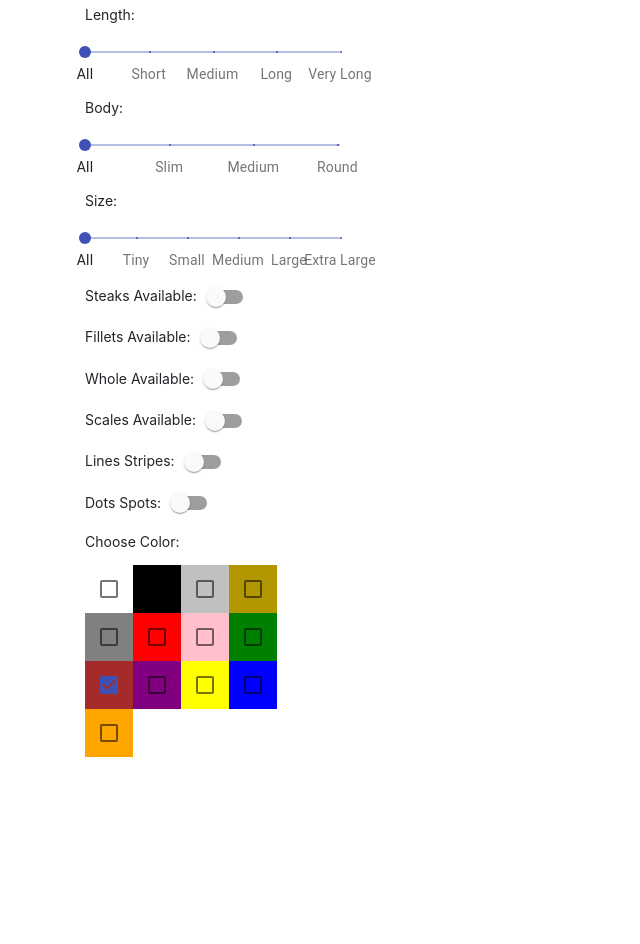
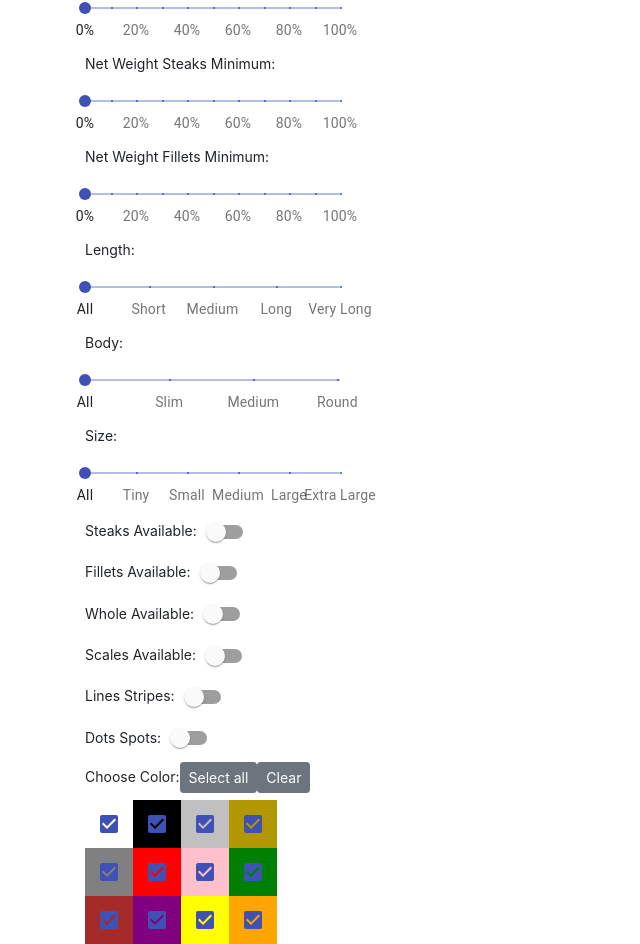
Before and after one commit to ehsanquranwala/openoms, a React (Create React App) app: page /category in a window 1280 px wide. Shown: the part 535-1479 px from the top of the page, without its empty margins (0-640 px from the left). Before the commit the page ends 1292 px from the top, so only its background shows below. Built offline with nearby package versions, Linux system fonts and the light colour scheme; what secure-ls would draw is missing.

Commit message:
filter Page

```diff
--- a/src/components/Category.js
+++ b/src/components/Category.js
@@ -91,49 +91,187 @@ const Taste_Class = [
 ];
 const Price_Class = [
   {
-    value: 8,
+    value: 0,
     label: 'A',
   }
   ,{
-    value: 16,
+    value: 9,
     label: 'B',
   },
   {
-    value: 24,
+    value: 18,
     label: 'C',
   },
   {
-    value: 32,
+    value: 27,
     label: 'D',
   }
   ,{
-    value: 40,
+    value: 36,
     label: 'E',
   },
   {
-    value: 48,
+    value: 45,
     label: 'F',
   },
   {
-    value: 56,
+    value: 54,
     label: 'G',
   },
   {
-    value: 64,
+    value: 63,
     label: 'H',
   },
   {
     value: 72,
     label: 'I',
   },{
-    value: 80,
+    value: 81,
     label: 'J',
   },{
-    value: 88,
+    value: 90,
     label: 'K',
   },{
-    value: 96,
+    value: 99,
     label: 'L',
+  },
+];
+const Net_Wt_Steaks_Min = [
+  {
+    value: 0,
+    label: '0%',
+  },
+  {
+    value: 10,
+    label: '',
+  },
+  {
+    value: 20,
+    label: '20%',
+  },
+  {
+    value: 30,
+    label: '',
+  },
+  {
+    value: 40,
+    label: '40%',
+  },
+  {
+    value: 50,
+    label: '',
+  },
+  {
+    value: 60,
+    label: '60%',
+  },
+  {
+    value: 70,
+    label: '',
+  },
+  {
+    value: 80,
+    label: '80%',
+  },
+  {
+    value: 90,
+    label: '',
+  },
+  {
+    value: 100,
+    label: '100%',
+  },
+];
+const Net_Wt_Fillets_Min = [
+  {
+    value: 0,
+    label: '0%',
+  },
+  {
+    value: 10,
+    label: '',
+  },
+  {
+    value: 20,
+    label: '20%',
+  },
+  {
+    value: 30,
+    label: '',
+  },
+  {
+    value: 40,
+    label: '40%',
+  },
+  {
+    value: 50,
+    label: '',
+  },
+  {
+    value: 60,
+    label: '60%',
+  },
+  {
+    value: 70,
+    label: '',
+  },
+  {
+    value: 80,
+    label: '80%',
+  },
+  {
+    value: 90,
+    label: '',
+  },
+  {
+    value: 100,
+    label: '100%',
+  },
+];
+const Net_Wt_Whole_Min = [
+  {
+    value: 0,
+    label: '0%',
+  },
+  {
+    value: 10,
+    label: '',
+  },
+  {
+    value: 20,
+    label: '20%',
+  },
+  {
+    value: 30,
+    label: '',
+  },
+  {
+    value: 40,
+    label: '40%',
+  },
+  {
+    value: 50,
+    label: '',
+  },
+  {
+    value: 60,
+    label: '60%',
+  },
+  {
+    value: 70,
+    label: '',
+  },
+  {
+    value: 80,
+    label: '80%',
+  },
+  {
+    value: 90,
+    label: '',
+  },
+  {
+    value: 100,
+    label: '100%',
   },
 ];
 const Length = [
@@ -202,12 +340,9 @@ const Size = [
     label: 'Extra Large',
   },
 ];
-
-
 function valuetext(value) {
   return `${value}`+'0g';
 }
-
 function valueLabelFormat(value) {
   return thorns.findIndex((thorn) => thorn.value === value) + 1;
 }
@@ -222,11 +357,12 @@ function valueLabelFormat(value) {
                     value:10,
                     fBone:4,
                     Salt_Water:2,
-                    filter:{Thorns:4,Salt_Water:2,Meat_Whiteness:0,Taste_Class:0,Length:0,Body:0,Size:0,Steaks_Available:false,Fillets_Available:false,Whole_Available:false,Dots_Spots:false,Lines_Stripes:false},
-                    colorFilter:[],
+                    filter:{Thorns:4,Salt_Water:2,Meat_Whiteness:0,Taste_Class:0,Length:0,Body:0,Size:0,Steaks_Available:false,Fillets_Available:false,Whole_Available:false,Dots_Spots:false,Lines_Stripes:false,Price_Class:[0,99],Net_Wt_Steaks_Min:10,Net_Wt_Fillets_Min:10,Net_Wt_Whole_Min:10},
+                    colorFilter:{'white':true, 'black':true, 'silver':true, 'golden':true, 'gray':true, 'red':true, 'pink':true, 'green':true, 'brown':true, 'purple':true, 'yellow':true, 'orange':true, 'blue':true},
                     appliedFilter:[],
+                    select_all_color:true
                   };
-                   }
+        }
     componentDidMount(){
       categories=this.props.category
       this.filter()
@@ -234,7 +370,6 @@ function valueLabelFormat(value) {
     filter(){
       let {filter,colorFilter}=this.state;
       let filtered=[];
-      console.log('as',Object.keys(filter).length)
 
         this.props.product.map((fishDataa) => {
 
@@ -249,10 +384,40 @@ function valueLabelFormat(value) {
 
         let Taste_Class=(fishDataa.filter[`Taste_Class`]<10);
         if(filter[`Taste_Class`]!=0){ Taste_Class=(filter[`Taste_Class`]==fishDataa.filter[`Taste_Class`]) }
+       //Price Filter
+       var a=filter[`Price_Class`],tempo=0,tempo1=0;
+       if( a[0]==0){ tempo=12
+       }else if(a[0]==9){tempo=11
+       }else if(a[0]==18){tempo=10
+       }else if(a[0]==27){tempo=9
+       }else if(a[0]==36){tempo=8
+       }else if(a[0]==45){ tempo=7
+       }else if(a[0]==54){tempo=6
+       }else if(a[0]==63){tempo=5
+       }else if(a[0]==72){tempo=4
+       }else if(a[0]==81){ tempo=3
+       }else if(a[0]==90){tempo=2
+       }else if( a[0]==99){tempo=1}
+       else{tempo=13}
 
-       // let Price_Class=(fishDataa.filter[`Taste_Class`]<10);
-       // if(filter[`Price_Class`]!=0){ Price_Class=(filter[`Taste_Class`]==fishDataa.filter[`Taste_Class`]) }
-
+      if( a[1]==0){ tempo1=12
+        }else if( a[1]==9){ tempo1=11
+        }else if( a[1]==18){tempo1=10
+        }else if( a[1]==27){tempo1=9
+        }else if( a[1]==36){tempo1=8
+        }else if( a[1]==45){ tempo1=7
+        }else if( a[1]==54){tempo1=6
+        }else if( a[1]==63){tempo1=5
+        }else if( a[1]==72){tempo1=4
+        }else if(a[1]==81){ tempo1=3
+        }else if( a[1]==90){tempo1=2
+        }else if( a[1]==99){tempo1=1}
+        else{tempo1=1}
+        let Price_Class_Low=(fishDataa.filter[`Price_Class`]<=15);
+        let Price_Class_High=(fishDataa.filter[`Price_Class`]>=0);
+       if(tempo<13 || tempo1>1){
+         Price_Class_Low=( fishDataa.filter[`Price_Class`]>=tempo1)
+         Price_Class_High=(fishDataa.filter[`Price_Class`]<=tempo)}
 
         let Length=(fishDataa.filter[`Length`]<10);
         if(filter[`Length`]!=0){ Length=(filter[`Length`]==fishDataa.filter[`Length`]) }
@@ -261,12 +426,25 @@ function valueLabelFormat(value) {
         let Size=(fishDataa.filter[`Size`]<10);
         if(filter[`Size`]!=0){ Taste_Class=(filter[`Size`]==fishDataa.filter[`Size`]) }
 
+        let Net_Wt_Steaks_Min=(fishDataa.filter[`Net_Wt_Steaks_Min`]<=100);
+        if(filter[`Net_Wt_Steaks_Min`]!=10){
+          Net_Wt_Steaks_Min=((filter[`Net_Wt_Steaks_Min`]*10)<=fishDataa.filter[`Net_Wt_Steaks_Min`]) }
+
+          let Net_Wt_Fillets_Min=(fishDataa.filter[`Net_Wt_Fillets_Min`]<=100);
+        if(filter[`Net_Wt_Steaks_Min`]!=10){
+          Net_Wt_Fillets_Min=((filter[`Net_Wt_Fillets_Min`]*10)<=fishDataa.filter[`Net_Wt_Fillets_Min`]) }
+
+          let Net_Wt_Whole_Min=(fishDataa.filter[`Net_Wt_Whole_Min`]<=100);
+        if(filter[`Net_Wt_Whole_Min`]!=10){
+          Net_Wt_Whole_Min=((filter[`Net_Wt_Whole_Min`]*10)<=fishDataa.filter[`Net_Wt_Whole_Min`]) }
+
         let Steaks_Available=(fishDataa.filter[`Steaks_Available`]<5);
         if(filter[`Steaks_Available`]!=false){ Steaks_Available=(1==fishDataa.filter[`Steaks_Available`]) }
         let Fillets_Available=(fishDataa.filter[`Fillets_Available`]<5);
         if(filter[`Fillets_Available`]!=false){ Fillets_Available=(1==fishDataa.filter[`Fillets_Available`]) }
         let Whole_Available=(fishDataa.filter[`Whole_Available`]<5);
         if(filter[`Whole_Available`]!=false){ Whole_Available=(1==fishDataa.filter[`Whole_Available`]) }
+
         let Scales=(fishDataa.filter[`Scales`]<10);
         if(filter[`Scales`]!=false){ Scales=(1==fishDataa.filter[`Scales`]) }
         let Dots_Spots=(fishDataa.filter[`Dots_Spots`]<10);
@@ -281,11 +459,9 @@ function valueLabelFormat(value) {
             Skin_Color_1=Skin_Color_1 && v
         })
       }
-            console.log('coloe',Skin_Color_1)
-          if(thorn&& Salt_Water&&Meat_Whiteness&&Taste_Class&&Steaks_Available&&Fillets_Available&&Whole_Available&&Scales&&Dots_Spots&&Lines_Stripes&&Length&&Body&&Size){
+         if(thorn&& Salt_Water&&Meat_Whiteness&&Taste_Class&&Steaks_Available&&Fillets_Available&&Whole_Available&&Scales&&Dots_Spots&&Lines_Stripes&&Length&&Body&&Size&&Price_Class_Low&&Price_Class_High&Net_Wt_Steaks_Min&&Net_Wt_Fillets_Min&&Net_Wt_Whole_Min){
               filtered.push(fishDataa)
            }
-
         })
 
         console.log('filtered',filtered)
@@ -293,17 +469,21 @@ function valueLabelFormat(value) {
         this.setState({appliedFilter:filtered});
 
     }
+
     render() {
-      let { value, fBone,filter,appliedFilter,Steaks,Fillets,colorFilter} = this.state
+      let { value, fBone,filter,appliedFilter,Steaks,Fillets,colorFilter,select_all_color} = this.state
     var tempo=0,tempo1=0;
     var color=this.state.colorFilter
+
       return (
 
         <div style={{marginTop:20}}>
             <Container className="themed-container" fluid="sm" >
             <Row>
+
               <Col md="3">
-              <Label size='sm'>Thorns/Bones:</Label>
+              <div style={{flexDirection:"row",display:"flex"}}>
+              <Label size='sm' style={{padding:10}}>Thorns:</Label>
                <Slider
                     defaultValue={0}
                     getAriaValueText={valuetext}
@@ -324,6 +504,7 @@ function valueLabelFormat(value) {
                     this.setState({filter:filter})
                     this.filter()}}
                   />
+                  </div>
                   <Label size='sm'>Salt Water:</Label>
                    <Slider
                     defaultValue={0}
@@ -384,36 +565,49 @@ function valueLabelFormat(value) {
                   /></div>
               <Label size='sm'>Price Class:</Label>
                   <Slider
-                    defaultValue={[0,100]}
+                    defaultValue={[0,99]}
                     marks={Price_Class}
+                    aria-labelledby="track-false-slider"
+                    step={9}
                     onChange={(e,a)=>{
-                      a[0]==8? tempo=3000:
-                      a[0]==16?tempo=2000:
-                      a[0]==24?tempo=1500:
-                      a[0]==32?tempo=1200:
-                      a[0]==40? tempo=1000:
-                      a[0]==48?tempo=800:
-                      a[0]==56?tempo=700:
-                      a[0]==64?tempo=600:
-                      a[0]==72? tempo=500:
-                      a[0]==80?tempo=300:
-                      a[0]==88?tempo=200:
-                      a[0]==96?tempo=100:
+                      Object.assign(filter,{'Price_Class':a });
+                    this.setState({filter:filter})
+                    this.filter()}
+                  }
+                  />
+                   <Label size='sm'>Net Weight Whole Minimum:</Label>
+                  <Slider
+                    defaultValue={0}
+                    marks={Net_Wt_Whole_Min}
+                    aria-labelledby="track-false-slider"
+                    step={0}
+                    onChange={(e,a)=>{
+                      Object.assign(filter,{'Net_Wt_Whole_Min':a })
+                    this.setState({filter:filter})
+                    this.filter()}
+                  }
+                  />
+                  <Label size='sm'>Net Weight Steaks Minimum:</Label>
+                  <Slider
+                    defaultValue={0}
+                    marks={Net_Wt_Steaks_Min}
+                    aria-labelledby="track-false-slider"
+                    step={0}
+                    onChange={(e,a)=>{
+                      Object.assign(filter,{'Net_Wt_Steaks_Min':a })
+                    this.setState({filter:filter})
+                    this.filter()}
+                  }
+                  />
 
-                      a[1]==8? tempo1=3000:
-                      a[1]==16?tempo1=2000:
-                      a[1]==24?tempo1=1500:
-                      a[1]==32?tempo1=1200:
-                      a[1]==40? tempo1=1000:
-                      a[1]==48?tempo1=800:
-                      a[1]==56?tempo1=700:
-                      a[1]==64?tempo1=600:
-                      a[1]==72? tempo1=500:
-                      a[1]==80?tempo1=300:
-                      a[1]==88?tempo1=200:
-                      a[1]==96?tempo1=100:
-
-                      Object.assign(filter,{'Price_Class':[] });
+                   <Label size='sm'>Net Weight Fillets Minimum:</Label>
+                  <Slider
+                    defaultValue={0}
+                    marks={Net_Wt_Fillets_Min}
+                    aria-labelledby="track-false-slider"
+                    step={0}
+                    onChange={(e,a)=>{
+                      Object.assign(filter,{'Net_Wt_Fillets_Min':a })
                     this.setState({filter:filter})
                     this.filter()}
                   }
@@ -550,16 +744,25 @@ function valueLabelFormat(value) {
                       /><br></br>
 
                       <Label size='sm'>Choose Color:</Label>
+                      <Button size='sm' onClick={()=>{
+                   color['white']=true; color['black']=true; color['silver']=true; color['golden']=true; color['gray']=true; color['red']=true; color['pink']=true; color['green']=true; color['brown']=true; color['purple']=true; color['yellow']=true; color['orange']=true
+
+                       this.filter()}} >Select all</Button>
+                         <Button size='sm' onClick={()=>{
+                   color['white']=false;
+                   color['black']=false;
+                   color['silver']=false;
+                   color['golden']=false;
+                   color['gray']=false; color['red']=false; color['pink']=false; color['green']=false; color['brown']=false; color['purple']=false; color['yellow']=false; color['orange']=false
+
+                       this.filter()}} >Clear</Button>
+
                       <div style={{flexDirection:"row",justifyContent:"space-between"}}>
+
                       <Checkbox
+                      checked={color['white']}
                         onChange={(e,w)=>{
-                          if(w==true){
-                          color.push('white')
-                            }else{
-                              tempo = color.indexOf('white');
-                            if (tempo > -1) {
-                              color.splice(tempo, 1);
-                            }}
+                          color['white']=w
                             this.setState({colorFilter:color})
                             this.filter()
                         }}
@@ -568,14 +771,9 @@ function valueLabelFormat(value) {
                         style={{border:'solid',backgroundColor:'white',borderRadius:0,borderColor:'white'}}
                       />
                         <Checkbox
+                        checked={color['black']}
                         onChange={(e,w)=>{
-                          if(w==true){
-                          color.push('black')
-                            }else{
-                              tempo = color.indexOf('black');
-                            if (tempo > -1) {
-                              color.splice(tempo, 1);
-                            }}
+                          color['black']=w
                             this.setState({colorFilter:color})
                             this.filter()
                         }}
@@ -584,14 +782,9 @@ function valueLabelFormat(value) {
                         style={{border:'solid',backgroundColor:'black',borderColor:'black',borderRadius:0}}
                       />
                       <Checkbox
+                      checked={color['silver']}
                         onChange={(e,w)=>{
-                          if(w==true){
-                          color.push('silver')
-                            }else{
-                              tempo = color.indexOf('silver');
-                            if (tempo > -1) {
-                              color.splice(tempo, 1);
-                            }}
+                          color['silver']=w
                             this.setState({colorFilter:color})
                             this.filter()
                         }}
@@ -600,14 +793,9 @@ function valueLabelFormat(value) {
                         style={{border:'solid',backgroundColor:'silver',borderColor:'silver',borderRadius:0}}
                       />
                       <Checkbox
+                      checked={color['golden']}
                         onChange={(e,w)=>{
-                          if(w==true){
-                          color.push('golden')
-                            }else{
-                              tempo = color.indexOf('golden');
-                            if (tempo > -1) {
-                              color.splice(tempo, 1);
-                            }}
+                          color['golden']=w
                             this.setState({colorFilter:color})
                             this.filter()
                         }}
@@ -618,14 +806,9 @@ function valueLabelFormat(value) {
                       </div>
                       <div style={{flexDirection:"row",justifyContent:"space-between"}}>
                       <Checkbox
+                      checked={color['gray']}
                         onChange={(e,w)=>{
-                          if(w==true){
-                          color.push('grey')
-                            }else{
-                              tempo = color.indexOf('grey');
-                            if (tempo > -1) {
-                              color.splice(tempo, 1);
-                            }}
+                          color['gray']=w
                             this.setState({colorFilter:color})
                             this.filter()
                         }}
@@ -635,14 +818,9 @@ function valueLabelFormat(value) {
 
                       />
                         <Checkbox
+                        checked={color['red']}
                         onChange={(e,w)=>{
-                          if(w==true){
-                          color.push('red')
-                            }else{
-                              tempo = color.indexOf('red');
-                            if (tempo > -1) {
-                              color.splice(tempo, 1);
-                            }}
+                          color['red']=w
                             this.setState({colorFilter:color})
                             this.filter()
                         }}
@@ -651,14 +829,9 @@ function valueLabelFormat(value) {
                         style={{border:'solid',backgroundColor:'red',borderColor:'red',borderRadius:0}}
                       />
                       <Checkbox
+                      checked={color['pink']}
                         onChange={(e,w)=>{
-                          if(w==true){
-                          color.push('pink')
-                            }else{
-                              tempo = color.indexOf('pink');
-                            if (tempo > -1) {
-                              color.splice(tempo, 1);
-                            }}
+                          color['pink']=w
                             this.setState({colorFilter:color})
                             this.filter()
                         }}
@@ -667,14 +840,9 @@ function valueLabelFormat(value) {
                         style={{border:'solid',backgroundColor:'pink',borderColor:'pink',borderRadius:0}}
                       />
                       <Checkbox
+                      checked={color['green']}
                         onChange={(e,w)=>{
-                          if(w==true){
-                          color.push('green')
-                            }else{
-                              tempo = color.indexOf('green');
-                            if (tempo > -1) {
-                              color.splice(tempo, 1);
-                            }}
+                          color['green']=w
                             this.setState({colorFilter:color})
                             this.filter()
                         }}
@@ -685,15 +853,10 @@ function valueLabelFormat(value) {
                       </div>
                       <div style={{flexDirection:"row",justifyContent:"space-between"}}>
                       <Checkbox
+                      checked={color['brown']}
                         defaultChecked
                         onChange={(e,w)=>{
-                          if(w==true){
-                          color.push('brown')
-                            }else{
-                              tempo = color.indexOf('brown');
-                            if (tempo > -1) {
-                              color.splice(tempo, 1);
-                            }}
+                          color['brown']=w
                             this.setState({colorFilter:color})
                             this.filter()
                         }}
@@ -702,14 +865,9 @@ function valueLabelFormat(value) {
                         style={{border:'solid',backgroundColor:'brown',borderRadius:0,borderColor:'brown'}}
                       />
                         <Checkbox
+                        checked={color['purple']}
                         onChange={(e,w)=>{
-                          if(w==true){
-                          color.push('purple')
-                            }else{
-                              tempo = color.indexOf('purple');
-                            if (tempo > -1) {
-                              color.splice(tempo, 1);
-                            }}
+                          color['purple']=w
                             this.setState({colorFilter:color})
                             this.filter()
                         }}
@@ -718,14 +876,9 @@ function valueLabelFormat(value) {
                         style={{border:'solid',backgroundColor:'purple',borderColor:'purple',borderRadius:0}}
                       />
                       <Checkbox
+                      checked={color['yellow']}
                         onChange={(e,w)=>{
-                          if(w==true){
-                          color.push('yellow')
-                            }else{
-                              tempo = color.indexOf('yellow');
-                            if (tempo > -1) {
-                              color.splice(tempo, 1);
-                            }}
+                          color['yellow']=w
                             this.setState({colorFilter:color})
                             this.filter()
                         }}
@@ -733,32 +886,10 @@ function valueLabelFormat(value) {
                         inputProps={{ 'aria-label': 'secondary checkbox' }}
                         style={{border:'solid',backgroundColor:'yellow',borderColor:'yellow',borderRadius:0}}
                       />
-                      <Checkbox
+                       <Checkbox
+                      checked={color['orange']}
                         onChange={(e,w)=>{
-                          if(w==true){
-                          color.push('blue')
-                            }else{
-                              tempo = color.indexOf('blue');
-                            if (tempo > -1) {
-                              color.splice(tempo, 1);
-                            }}
-                            this.setState({colorFilter:color})
-                            this.filter()
-                        }}
-                        color="primary"
-                        inputProps={{ 'aria-label': 'secondary checkbox' }}
-                        style={{border:'solid',backgroundColor:'blue',borderColor:'blue',borderRadius:0}}
-                      />
-                      </div>
-                      <Checkbox
-                        onChange={(e,w)=>{
-                          if(w==true){
-                          color.push('orange')
-                            }else{
-                              tempo = color.indexOf('orange');
-                            if (tempo > -1) {
-                              color.splice(tempo, 1);
-                            }}
+                          color['orange']=w
                             this.setState({colorFilter:color})
                             this.filter()
                         }}
@@ -766,10 +897,7 @@ function valueLabelFormat(value) {
                         inputProps={{ 'aria-label': 'secondary checkbox' }}
                         style={{border:'solid',backgroundColor:'orange',borderColor:'orange',borderRadius:0}}
                       />
-
-
-
-
+                      </div>
               </Col>
 
               <Col md='1'></Col>
@@ -782,28 +910,14 @@ function valueLabelFormat(value) {
                       <CardBody  style={{backgroundColor: "#f6f6f6"}}>
                         <CardTitle tag="h5" >{product.filter.Local_Names} </CardTitle>
                         <CardTitle tag="h6" >Rs. {product.filter.Urdu}</CardTitle>
+                        <CardTitle tag="h6" color="blue">Rs. {product.filter.Fishery_Price_Max}</CardTitle>
                       </CardBody>
                   </Card>
                 </Col>
 
                 )}
                 </Row>
-                <h5>Fishes</h5><Row>
 
-
-                {this.props.product.map((product) =>
-                product.product.categories[0].id==this.state.catId.value?
-                <Col sm="4">
-                  <Card>
-                      <CardBody  style={{backgroundColor: "#f6f6f6"}}>
-                        {product.product.images[0]?
-                      <CardImg top width="20%" style={{width:200,height:150}} src={product.product.images[0].src} alt="Fish" />
-                        :<div></div>}
-                        <CardTitle tag="h5" >{product.product.slug} </CardTitle>
-                      <CardTitle tag="h6" color="blue">Rs. {product.product.price}</CardTitle>
-                  </CardBody>
-                </Card></Col>:<div></div>)}
-                </Row>
               </Col>
             </Row>
           </Container>
```
Also changed, not shown: src/assets/fishdata.json, src/assets/fishdatalabels.txt.
